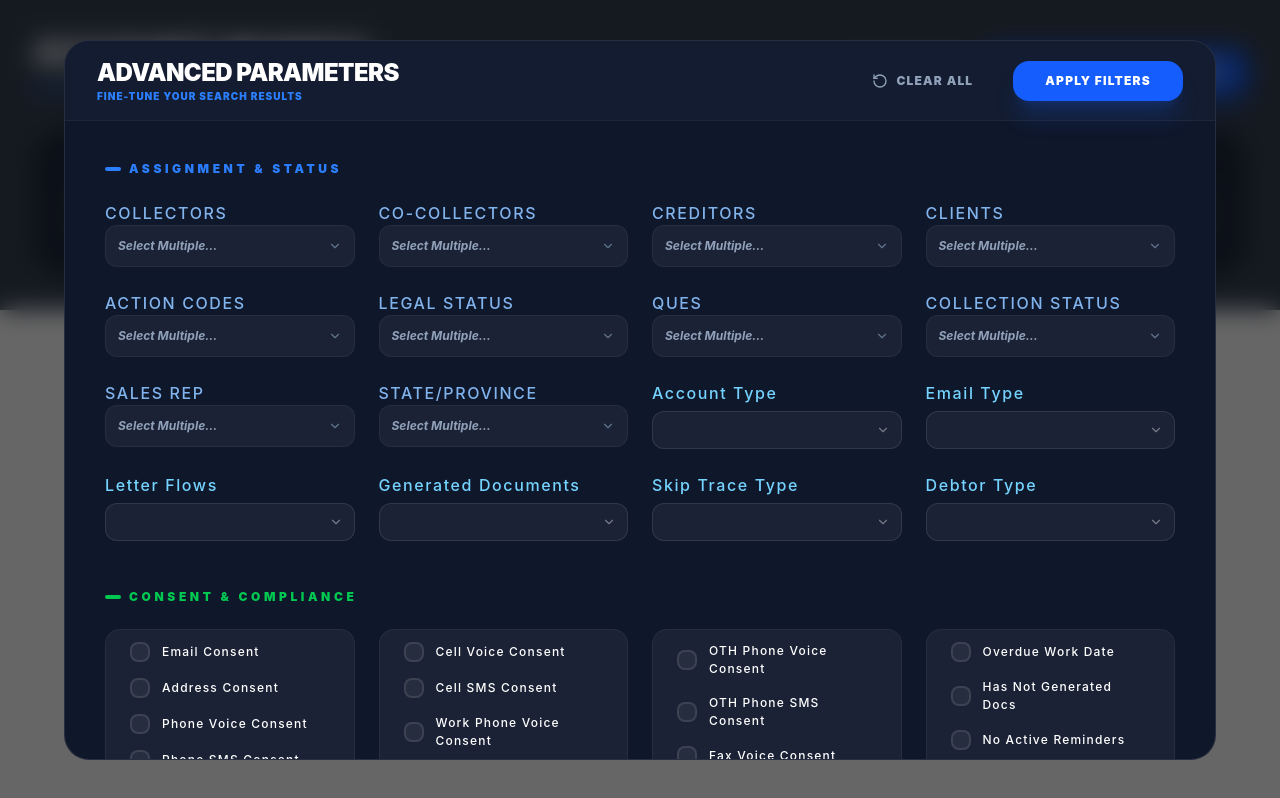
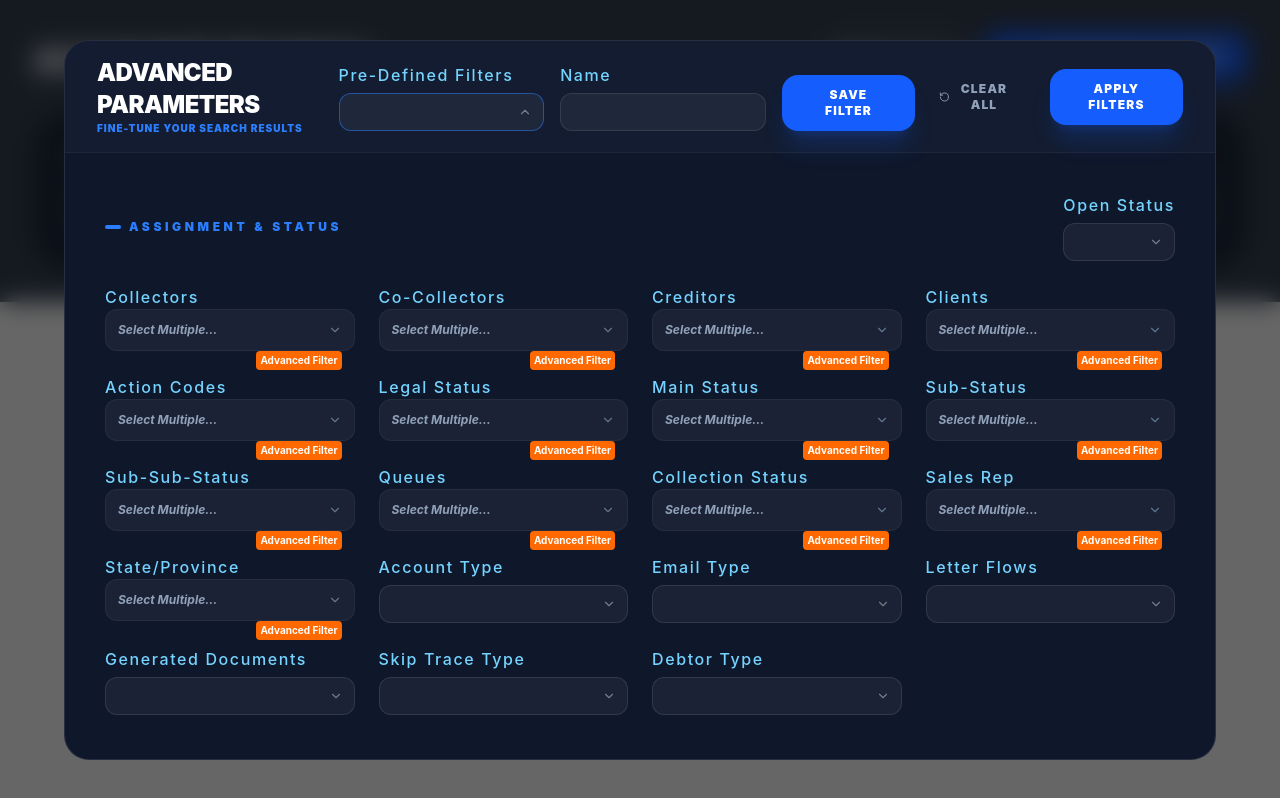
Before and after one commit to pjames001/collections-design, a React (Vite) app: page /search in a window 1280 px wide. Both pictures are taken after a click on the button "ADVANCED FILTERS". Built offline with nearby package versions, Linux system fonts and the light colour scheme.

Commit message:
adjusting filters and minor ui changes

```diff
--- a/src/app/components/shared/DateField.tsx
+++ b/src/app/components/shared/DateField.tsx
@@ -16,7 +16,7 @@ export const DateField: React.FC<DateFieldProps> = ({ label, theme }) => (
     </label>
     <input
       type="date"
-      className={`w-full appearance-none py-2.5 px-4 pr-10 rounded-xl border text-xs font-bold transition-all outline-none cursor-pointer ${
+      className={`w-full appearance-none py-2.5 px-4 pr-10 rounded-xl border text-xs transition-all outline-none cursor-pointer ${
         theme === 'dark'
           ? 'bg-white/5 border-white/10 text-white hover:bg-white/10 focus:border-blue-500/50'
           : 'bg-slate-100 border-slate-200 text-slate-800 hover:bg-slate-200 focus:border-blue-600/50'
--- a/src/app/components/shared/FromToDate.tsx
+++ b/src/app/components/shared/FromToDate.tsx
@@ -6,18 +6,18 @@ interface FromToDateProps {
 }
 
 export const FromToDate: React.FC<FromToDateProps> = ({ label, theme }) => (
-  <div className="space-y-2">
-    <label className={`text-md uppercase font-black tracking-widest ${
-        theme === 'dark' ? 'text-blue-300/90' : 'text-blue-600/60'
+  <div className="space-y-">
+    <label className={`text-md tracking-widest ${
+        theme === 'dark' ? 'text-sky-300' : 'text-blue-600/60'
       }`}>{label}</label>
     <div className="flex gap-2">
-      <input type="date" className={`w-full border rounded-xl p-2 text-xs font-bold${
+      <input type="date" className={`w-full border rounded-xl py-2.5 px-4 text-xs ${
         theme === 'dark'
           ? 'bg-white/5 border-white/10 text-white hover:bg-white/10 focus:border-blue-500/50'
           : 'bg-slate-100 border-slate-200 text-slate-800 hover:bg-slate-200 focus:border-blue-600/50'
       }`} />
       <span className="text-slate-700 flex items-center">-</span>
-      <input type="date" className={`w-full border rounded-xl p-2 text-xs font-bold${
+      <input type="date" className={`w-full border rounded-xl py-2.5 px-4 text-xs ${
         theme === 'dark'
           ? 'bg-white/5 border-white/10 text-white hover:bg-white/10 focus:border-blue-500/50'
           : 'bg-slate-100 border-slate-200 text-slate-800 hover:bg-slate-200 focus:border-blue-600/50'
--- a/src/app/components/shared/MultiSearchSelect.tsx
+++ b/src/app/components/shared/MultiSearchSelect.tsx
@@ -8,12 +8,13 @@ interface MultiSearchSelectProps {
 
 export const MultiSearchSelect: React.FC<MultiSearchSelectProps> = ({ label, theme }) => (
   <div className="space-y-2">
-    <label className={`text-md uppercase tracking-widest ${
-        theme === 'dark' ? 'text-blue-300/90' : 'text-blue-600/60'
+    <label className={`text-md tracking-widest ${
+        theme === 'dark' ? 'text-sky-300' : 'text-blue-600/60'
       }`}>{label}</label>
     <div className={`relative flex items-center justify-between p-3 rounded-xl border transition-all ${theme === 'dark' ? 'bg-white/5 border-white/5 hover:border-blue-500/50' : 'bg-slate-100 border-slate-200'}`}>
       <span className="text-xs font-bold text-slate-400 italic">Select Multiple...</span>
       <ChevronDown size={14} className="text-slate-500" />
+      <span className='absolute -bottom-5 right-3 bg-orange-500 text-white text-[10px] py-[2px] px-1 rounded-sm font-bold'>Advanced Filter</span>
     </div>
   </div>
 );
--- a/src/app/pages/SearchPage.tsx
+++ b/src/app/pages/SearchPage.tsx
@@ -23,17 +23,17 @@ export default function SearchPage({ theme }: { theme: 'dark' | 'light' }) {
           <h1 className={`text-4xl font-black uppercase tracking-tight ${theme === 'dark' ? 'text-white' : 'text-slate-900'}`}>
             Account Search
           </h1>
-          <p className="text-xs font-black uppercase tracking-[0.2em] text-blue-500">Universal Database Discovery</p>
+
         </div>
 
         {/* Results per page and Filter Trigger */}
         <div className="flex items-center gap-4">
           <div className="flex items-center gap-3 px-4 py-2 rounded-2xl bg-white/5 border border-white/10">
-            <span className="text-[10px] font-black uppercase tracking-widest text-slate-500">Show</span>
-            <select className="bg-transparent text-xs font-black outline-none cursor-pointer">
-              <option>25</option>
-              <option>50</option>
-              <option>100</option>
+            <span className="text-md font-black tracking-widest text-white">Show</span>
+            <select className="bg-transparent text-md text-white outline-none cursor-pointer">
+              <option className='bg-slate-800'>25</option>
+              <option className='bg-slate-800'>50</option>
+              <option className='bg-slate-800'>100</option>
             </select>
           </div>
 
@@ -50,22 +50,22 @@ export default function SearchPage({ theme }: { theme: 'dark' | 'light' }) {
       <div className={`p-8 rounded-[35px] border ${theme === 'dark' ? 'bg-slate-900/60 border-white/10' : 'bg-white border-slate-200 shadow-xl shadow-slate-200/40'}`}>
         <div className="grid grid-cols-1 md:grid-cols-3 gap-8">
           <div className="space-y-2">
-            <label className="text-[10px] font-black uppercase tracking-[0.2em] text-blue-500/60 ml-1">First Name</label>
-            <div className="relative">
+            <label className="text-md tracking-[0.2em] text-white ml-1">First Name</label>
+            <div className="relative mt-2">
               <input type="text" placeholder="Search first name..." className={`w-full pl-12 pr-4 py-4 rounded-2xl border-2 transition-all outline-none font-bold ${theme === 'dark' ? 'bg-white/5 border-white/5 focus:border-blue-500/50 text-white' : 'bg-slate-50 border-slate-100 focus:border-blue-600/50'}`} />
               <Search className="absolute left-4 top-1/2 -translate-y-1/2 text-slate-500" size={20} />
             </div>
           </div>
           <div className="space-y-2">
-            <label className="text-[10px] font-black uppercase tracking-[0.2em] text-blue-500/60 ml-1">Last Name</label>
-            <div className="relative">
+            <label className="text-md tracking-[0.2em] text-white ml-1">Last Name</label>
+            <div className="relative mt-2">
               <input type="text" placeholder="Search last name..." className={`w-full pl-12 pr-4 py-4 rounded-2xl border-2 transition-all outline-none font-bold ${theme === 'dark' ? 'bg-white/5 border-white/5 focus:border-blue-500/50 text-white' : 'bg-slate-50 border-slate-100 focus:border-blue-600/50'}`} />
               <Search className="absolute left-4 top-1/2 -translate-y-1/2 text-slate-500" size={20} />
             </div>
           </div>
           <div className="space-y-2">
-            <label className="text-[10px] font-black uppercase tracking-[0.2em] text-blue-500/60 ml-1">Account Number</label>
-            <div className="relative">
+            <label className="text-md tracking-[0.2em] text-white ml-1">Account Number</label>
+            <div className="relative mt-2">
               <input type="text" placeholder="Search ACCT#..." className={`w-full pl-12 pr-4 py-4 rounded-2xl border-2 transition-all outline-none font-bold ${theme === 'dark' ? 'bg-white/5 border-white/5 focus:border-blue-500/50 text-white' : 'bg-slate-50 border-slate-100 focus:border-blue-600/50'}`} />
               <Search className="absolute left-4 top-1/2 -translate-y-1/2 text-slate-500" size={20} />
             </div>
@@ -85,6 +85,15 @@ export default function SearchPage({ theme }: { theme: 'dark' | 'light' }) {
             <h2 className="text-2xl font-black uppercase tracking-tight text-white">Advanced Parameters</h2>
             <p className="text-[10px] font-black uppercase tracking-widest text-blue-500">Fine-tune your search results</p>
           </div>
+
+          <div className='flex items-end gap-4'>
+            <SelectField label="Pre-Defined Filters" options={[]} theme={theme} />
+            <InputField label="Name" placeholder="" theme={theme} type="number" />
+            <button className="px-6 py-3 w-72 bg-blue-600 text-white rounded-2xl font-black uppercase tracking-widest text-xs shadow-xl shadow-blue-600/20">
+              Save Filter
+            </button>
+          </div>
+
           <div className="flex gap-4">
             <button className="flex items-center gap-2 px-6 py-3 rounded-2xl font-black uppercase tracking-widest text-xs transition-all hover:bg-white/5 text-slate-400">
               <RotateCcw size={16} /> Clear All
@@ -100,9 +109,14 @@ export default function SearchPage({ theme }: { theme: 'dark' | 'light' }) {
 
           {/* GROUP 1: Entity & Status (Multi-select Area) */}
           <section className="space-y-6">
-            <h4 className="text-xs font-black uppercase tracking-[0.3em] text-blue-500 flex items-center gap-2">
-              <div className="h-1 w-4 bg-blue-500 rounded-full" /> Assignment & Status
-            </h4>
+            <div className='flex justify-between items-center'>
+              <h4 className="text-xs font-black uppercase tracking-[0.3em] text-blue-500 flex items-center gap-2">
+                <div className="h-1 w-4 bg-blue-500 rounded-full" /> Assignment & Status
+              </h4>
+              <div>
+                <SelectField label="Open Status" options={[]} theme={theme} />
+              </div>
+            </div>
             <div className="grid grid-cols-1 md:grid-cols-3 lg:grid-cols-4 gap-6">
               <MultiSearchSelect label="Collectors" theme={theme} />
               <MultiSearchSelect label="Co-Collectors" theme={theme} />
@@ -110,7 +124,10 @@ export default function SearchPage({ theme }: { theme: 'dark' | 'light' }) {
               <MultiSearchSelect label="Clients" theme={theme} />
               <MultiSearchSelect label="Action Codes" theme={theme} />
               <MultiSearchSelect label="Legal Status" theme={theme} />
-              <MultiSearchSelect label="Ques" theme={theme} />
+              <MultiSearchSelect label="Main Status" theme={theme} />
+              <MultiSearchSelect label="Sub-Status" theme={theme} />
+              <MultiSearchSelect label="Sub-Sub-Status" theme={theme} />
+              <MultiSearchSelect label="Queues" theme={theme} />
               <MultiSearchSelect label="Collection Status" theme={theme} />
               <MultiSearchSelect label="Sales Rep" theme={theme} />
               <MultiSearchSelect label="State/Province" theme={theme} />
@@ -136,7 +153,6 @@ export default function SearchPage({ theme }: { theme: 'dark' | 'light' }) {
                 <CheckboxField label="Address Consent" theme={theme} />
                 <CheckboxField label="Phone Voice Consent" theme={theme} />
                 <CheckboxField label="Phone SMS Consent" theme={theme} />
-                <CheckboxField label="Open Status" theme={theme} />
               </div>
 
               {/* Specialized Card for Reminders */}
@@ -197,10 +213,24 @@ export default function SearchPage({ theme }: { theme: 'dark' | 'light' }) {
             </h4>
             <div className="grid grid-cols-1 md:grid-cols-3 lg:grid-cols-5 gap-6">
               <FromToDate label="Amount Due" theme={theme} />
-              <FromToDate label="Total Paid" theme={theme} />
+              <div className='flex items-end gap-4 relative'>
+                <span className={`absolute top-0 text-md tracking-widest ${
+                  theme === 'dark' ? 'text-sky-300' : 'text-blue-600/60'
+                }`}>Total Amount</span>
+                <InputField label="" placeholder="" theme={theme} type="number" />
+                <span className="text-slate-700 flex items-center">-</span>
+                <InputField label="" placeholder="" theme={theme} type="number" />
+              </div>
               <FromToDate label="Charge Off Date" theme={theme} />
               <FromToDate label="Last Payment" theme={theme} />
-              <FromToDate label="Cumulative Delinquent Days" theme={theme} />
+              <div className='flex items-end gap-4 relative'>
+                <span className={`absolute top-0 text-md tracking-widest ${
+                  theme === 'dark' ? 'text-sky-300' : 'text-blue-600/60'
+                }`}>Cumulative Delinquent Days</span>
+                <InputField label="" placeholder="" theme={theme} type="number" />
+                <span className="text-slate-700 flex items-center">-</span>
+                <InputField label="" placeholder="" theme={theme} type="number" />
+              </div>
             </div>
           </section>
 
@@ -209,19 +239,7 @@ export default function SearchPage({ theme }: { theme: 'dark' | 'light' }) {
             <div className="grid grid-cols-1 lg:grid-cols-3 gap-8 items-end">
 
               {/* Custom Field Input */}
-              <div className="space-y-2">
-                <label className="text-[10px] font-black uppercase tracking-widest text-blue-500">Add Custom Search Parameter</label>
-                <div className="flex gap-2">
-                  <input
-                    type="text"
-                    placeholder="Field Name (e.g. Internal_Tag_ID)"
-                    className={`flex-1 px-4 py-2.5 rounded-xl border text-xs font-bold outline-none ${theme === 'dark' ? 'bg-black/20 border-white/10 text-white' : 'bg-white border-slate-200 text-slate-900'}`}
-                  />
-                  <button className="px-4 bg-blue-600 text-white rounded-xl font-black text-xs hover:bg-blue-500 transition-all">
-                    ADD
-                  </button>
-                </div>
-              </div>
+              <SelectField label="Select Custom Field" options={[]} theme={theme} />
 
               {/* Global Sorting */}
               <SelectField
```
